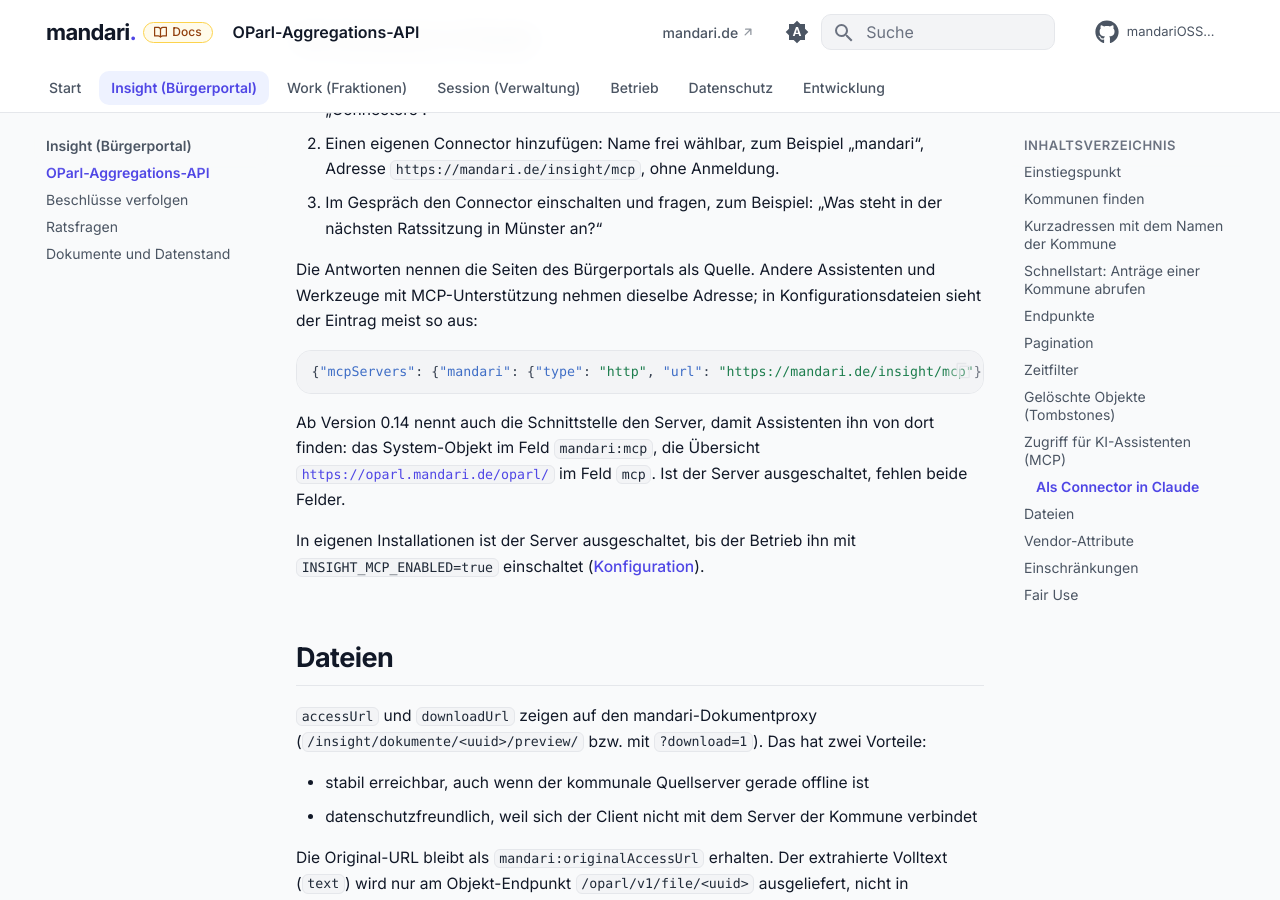
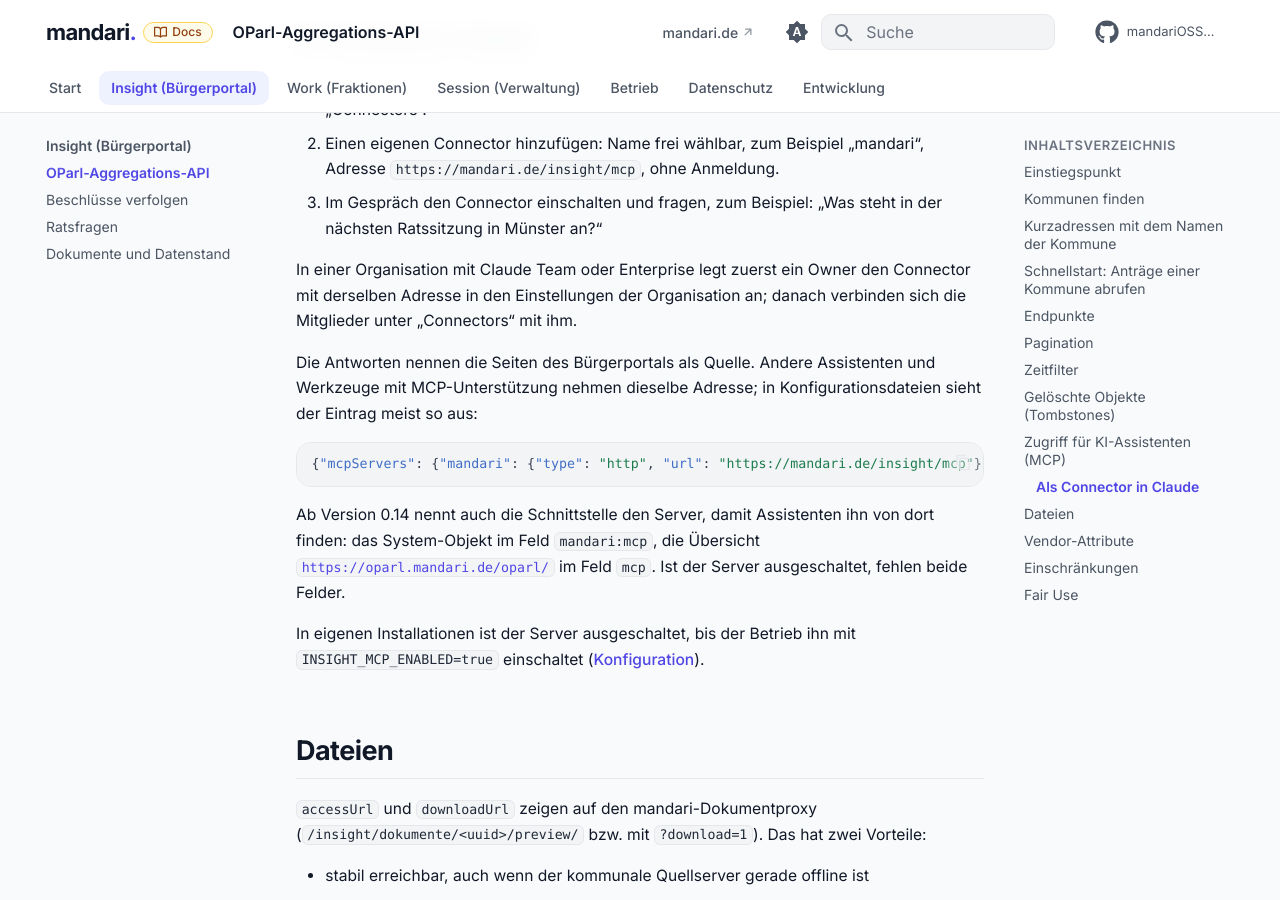
Before and after one commit to mandariOSS/docs, an MkDocs documentation site: the page built from docs/insight/oparl-api.md, in a window 1280 px wide and 900 px high, scrolled down 5582 px. Built offline with MkDocs 1.6.1 and Material for MkDocs 9.7.7, drawn with Linux system fonts in a browser that asks for light colours; comment, search, counter and statistics services are not loaded.

Commit message:
OParl-API: Connector in Claude Team und Enterprise (mandari#1309)
Dort legt zuerst ein Owner den Connector für die Organisation an (Befund von CodeRabbit).

````diff
--- a/docs/insight/oparl-api.md
+++ b/docs/insight/oparl-api.md
@@ -163,6 +163,8 @@ KI-Assistenten und eigene Agenten, die MCP sprechen, können damit Kommunen, Vor
 2. Einen eigenen Connector hinzufügen: Name frei wählbar, zum Beispiel „mandari“, Adresse `https://mandari.de/insight/mcp`, ohne Anmeldung.
 3. Im Gespräch den Connector einschalten und fragen, zum Beispiel: „Was steht in der nächsten Ratssitzung in Münster an?“
 
+In einer Organisation mit Claude Team oder Enterprise legt zuerst ein Owner den Connector mit derselben Adresse in den Einstellungen der Organisation an; danach verbinden sich die Mitglieder unter „Connectors“ mit ihm.
+
 Die Antworten nennen die Seiten des Bürgerportals als Quelle. Andere Assistenten und Werkzeuge mit MCP-Unterstützung nehmen dieselbe Adresse; in Konfigurationsdateien sieht der Eintrag meist so aus:
 
 ```json
````
